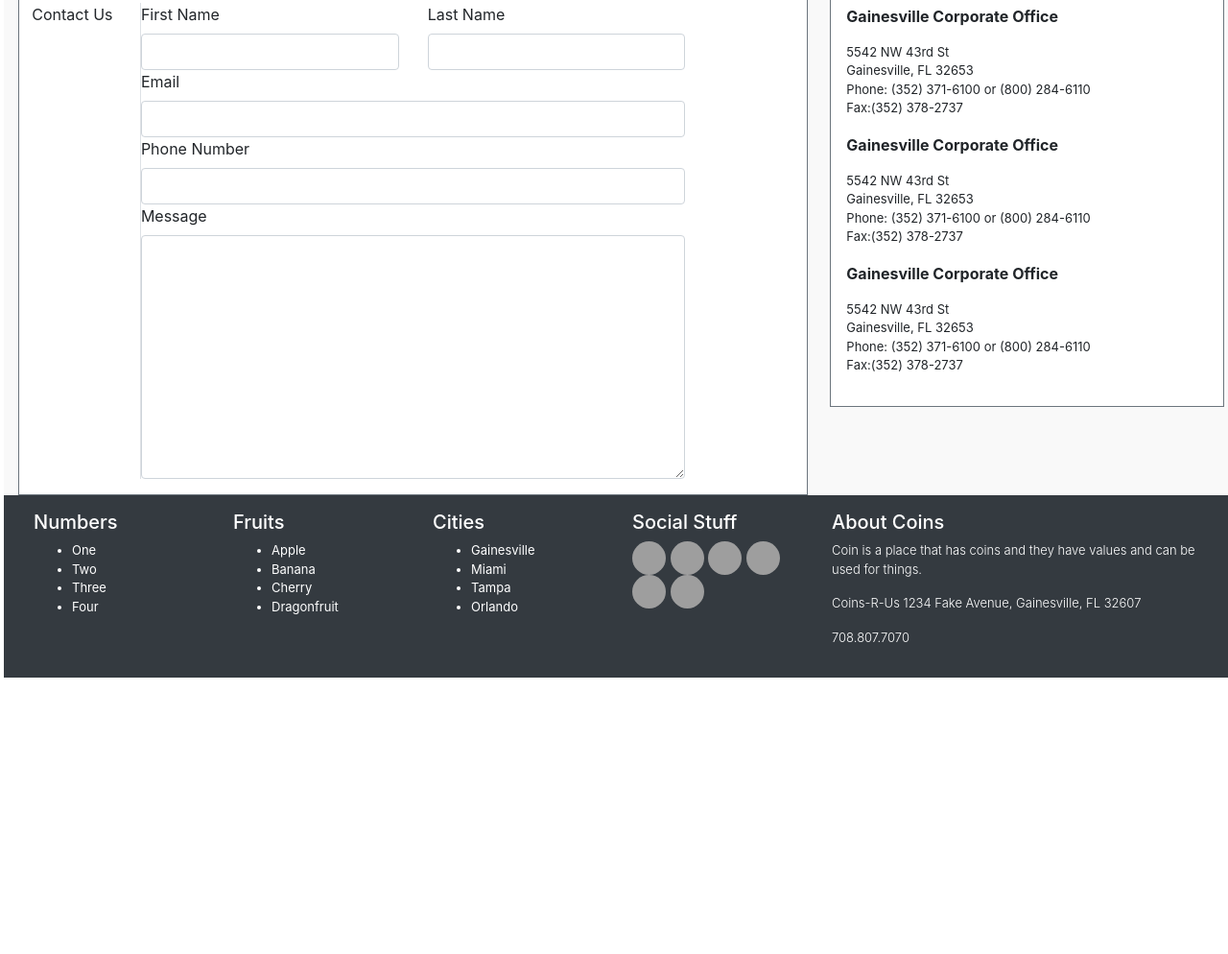
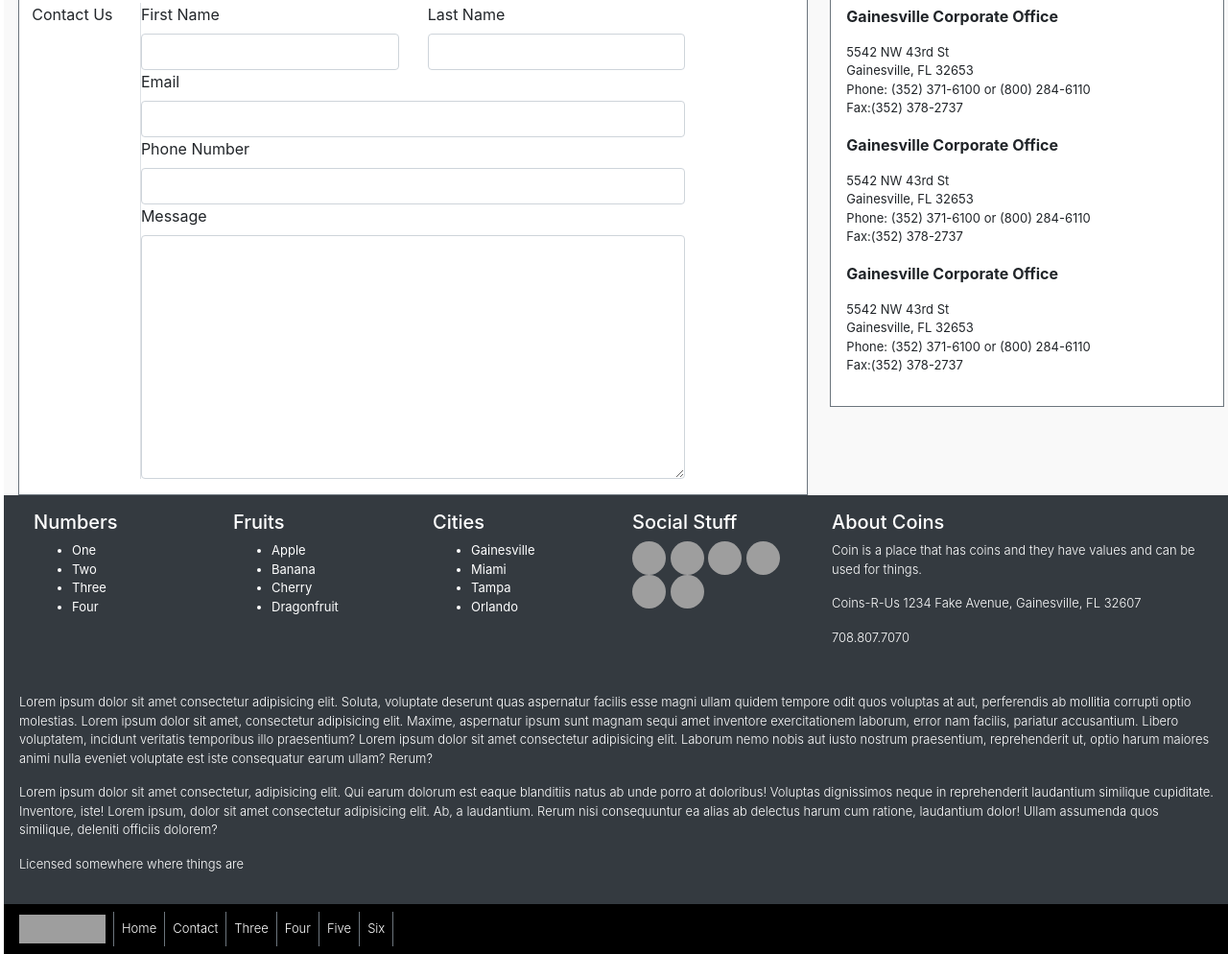
Before and after one commit to jamesjenkinsjr/my-adventure, a plain HTML site: page contact.html in a window 1280 px wide. Shown: the part 459-1453 px from the top of the page at 96% size. Before the commit the page ends 1165 px from the top, so only its background shows below. Drawn offline with nearby package versions, Linux system fonts and the light colour scheme; grey boxes are pictures that could not be loaded.

Commit message:
Final touches to contact page

```diff
--- a/contact.html
+++ b/contact.html
@@ -281,9 +281,48 @@
 
             </div>
         </div>
+        <div class="row bg-dark p-3 text-white font-weight-light" style="font-size: 13px!important">
+            <p> Lorem ipsum dolor sit amet consectetur adipisicing elit. Soluta, voluptate deserunt quas aspernatur facilis esse magni ullam quidem tempore odit quos voluptas at aut, perferendis ab mollitia corrupti optio molestias.
+                Lorem ipsum dolor sit amet, consectetur adipisicing elit. Maxime, aspernatur ipsum sunt magnam sequi amet inventore exercitationem laborum, error nam facilis, pariatur accusantium. Libero voluptatem, incidunt veritatis temporibus illo praesentium?
+                Lorem ipsum dolor sit amet consectetur adipisicing elit. Laborum nemo nobis aut iusto nostrum praesentium, reprehenderit ut, optio harum maiores animi nulla eveniet voluptate est iste consequatur earum ullam? Rerum?
+            </p>
+            <p> Lorem ipsum dolor sit amet consectetur, adipisicing elit. Qui earum dolorum est eaque blanditiis natus ab unde porro at doloribus! Voluptas dignissimos neque in reprehenderit laudantium similique cupiditate. Inventore, iste!
+                Lorem ipsum, dolor sit amet consectetur adipisicing elit. Ab, a laudantium. Rerum nisi consequuntur ea alias ab delectus harum cum ratione, laudantium dolor! Ullam assumenda quos similique, deleniti officiis dolorem?
+            </p>
+            <p>Licensed somewhere where things are</p>
+        </div>
+        <div class="row" style="background-color: #000!important">
+            <footer>
+                    <nav class="navbar navbar-expand-lg navbar-dark">
+                        <div class="collapse navbar-collapse justify-content-center" id="navbarNav">
+                            <img class="mr-2" src="https://loremflickr.com/90/30" alt="">
+                            <ul class="navbar-nav">
+                                <li class="nav-item active border-left border-secondary">
+                                    <a class="nav-link text-white font-weight-light" style="font-size: 13px!important" href="/">Home</a>
+                                </li>
+                                <li class="nav-item border-left border-secondary">
+                                    <a class="nav-link text-white font-weight-light" style="font-size: 13px!important" href="/contact.html">Contact<span class="sr-only">(current)</span></a>
+                                </li>
+                                <li class="nav-item border-left border-secondary">
+                                    <a class="nav-link text-white font-weight-light" style="font-size: 13px!important" href="#">Three</a>
+                                </li>
+                                <li class="nav-item border-left border-secondary">
+                                    <a class="nav-link text-white font-weight-light" style="font-size: 13px!important" href="#">Four</a>
+                                </li>
+                                <li class="nav-item border-left border-secondary">
+                                    <a class="nav-link text-white font-weight-light" style="font-size: 13px!important" href="#">Five</a>
+                                </li>
+                                <li class="nav-item border-left border-right border-secondary">
+                                    <a class="nav-link text-white font-weight-light" style="font-size: 13px!important" href="#">Six</a>
+                                </li>
+                            </ul>
+                        </div>
+                    </nav>
+            </footer>
+        </div>
     </div>
     <script src="https://code.jquery.com/jquery-3.2.1.slim.min.js" integrity="sha384-KJ3o2DKtIkvYIK3UENzmM7KCkRr/rE9/Qpg6aAZGJwFDMVNA/GpGFF93hXpG5KkN" crossorigin="anonymous"></script>
-<script src="https://cdnjs.cloudflare.com/ajax/libs/popper.js/1.12.9/umd/popper.min.js" integrity="sha384-ApNbgh9B+Y1QKtv3Rn7W3mgPxhU9K/ScQsAP7hUibX39j7fakFPskvXusvfa0b4Q" crossorigin="anonymous"></script>
-<script src="https://maxcdn.bootstrapcdn.com/bootstrap/4.0.0/js/bootstrap.min.js" integrity="sha384-JZR6Spejh4U02d8jOt6vLEHfe/JQGiRRSQQxSfFWpi1MquVdAyjUar5+76PVCmYl" crossorigin="anonymous"></script>
+    <script src="https://cdnjs.cloudflare.com/ajax/libs/popper.js/1.12.9/umd/popper.min.js" integrity="sha384-ApNbgh9B+Y1QKtv3Rn7W3mgPxhU9K/ScQsAP7hUibX39j7fakFPskvXusvfa0b4Q" crossorigin="anonymous"></script>
+    <script src="https://maxcdn.bootstrapcdn.com/bootstrap/4.0.0/js/bootstrap.min.js" integrity="sha384-JZR6Spejh4U02d8jOt6vLEHfe/JQGiRRSQQxSfFWpi1MquVdAyjUar5+76PVCmYl" crossorigin="anonymous"></script>
 </body>
 </html>
```
